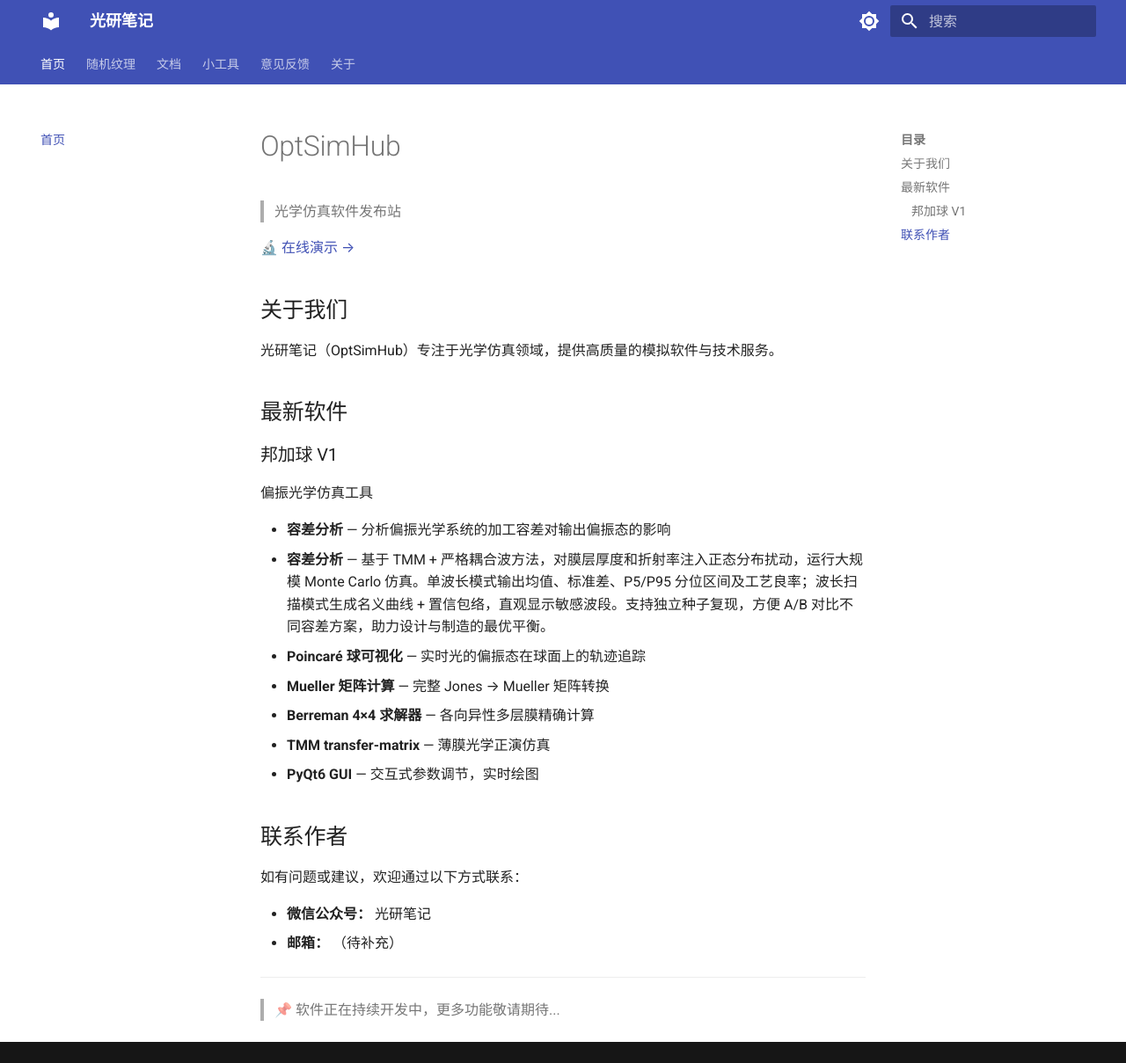
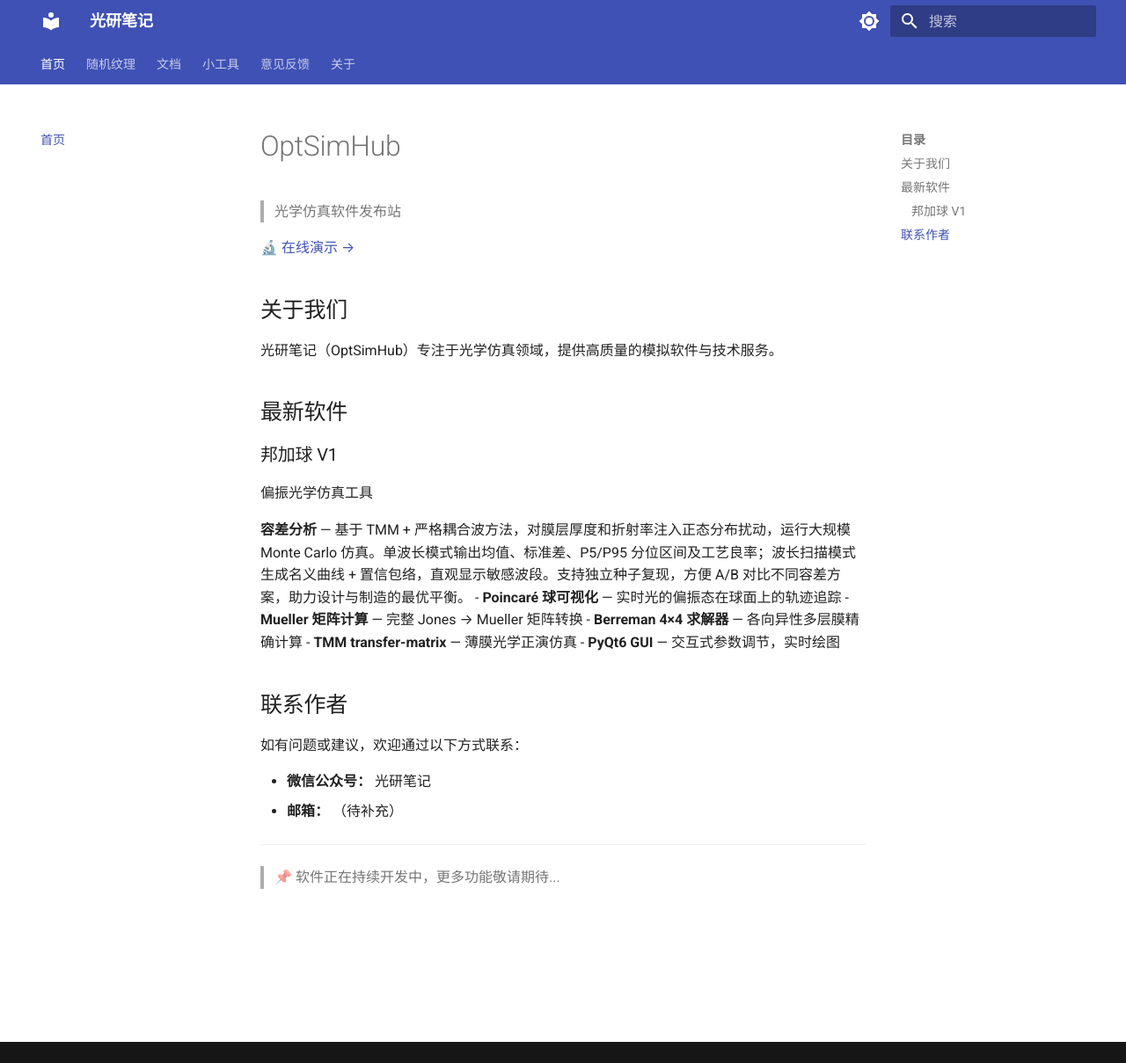
Before and after one commit to xiaoyong-boe/optsimhub-site, an MkDocs documentation site: the page built from docs/index.md, in a window 1280 px wide and 1209 px high. Shown: the whole window at 88% size. Built offline with MkDocs 1.6.1 and Material for MkDocs 9.7.7, drawn with Linux system fonts in a browser that asks for light colours.

Commit message:
fix duplicate tolerance entry

```diff
--- a/docs/index.md
+++ b/docs/index.md
@@ -14,8 +14,7 @@
 
 偏振光学仿真工具
 
-- **容差分析** — 分析偏振光学系统的加工容差对输出偏振态的影响
-- **容差分析** — 基于 TMM + 严格耦合波方法，对膜层厚度和折射率注入正态分布扰动，运行大规模 Monte Carlo 仿真。单波长模式输出均值、标准差、P5/P95 分位区间及工艺良率；波长扫描模式生成名义曲线 + 置信包络，直观显示敏感波段。支持独立种子复现，方便 A/B 对比不同容差方案，助力设计与制造的最优平衡。
+**容差分析** — 基于 TMM + 严格耦合波方法，对膜层厚度和折射率注入正态分布扰动，运行大规模 Monte Carlo 仿真。单波长模式输出均值、标准差、P5/P95 分位区间及工艺良率；波长扫描模式生成名义曲线 + 置信包络，直观显示敏感波段。支持独立种子复现，方便 A/B 对比不同容差方案，助力设计与制造的最优平衡。
 - **Poincaré 球可视化** — 实时光的偏振态在球面上的轨迹追踪
 - **Mueller 矩阵计算** — 完整 Jones → Mueller 矩阵转换
 - **Berreman 4×4 求解器** — 各向异性多层膜精确计算
```
